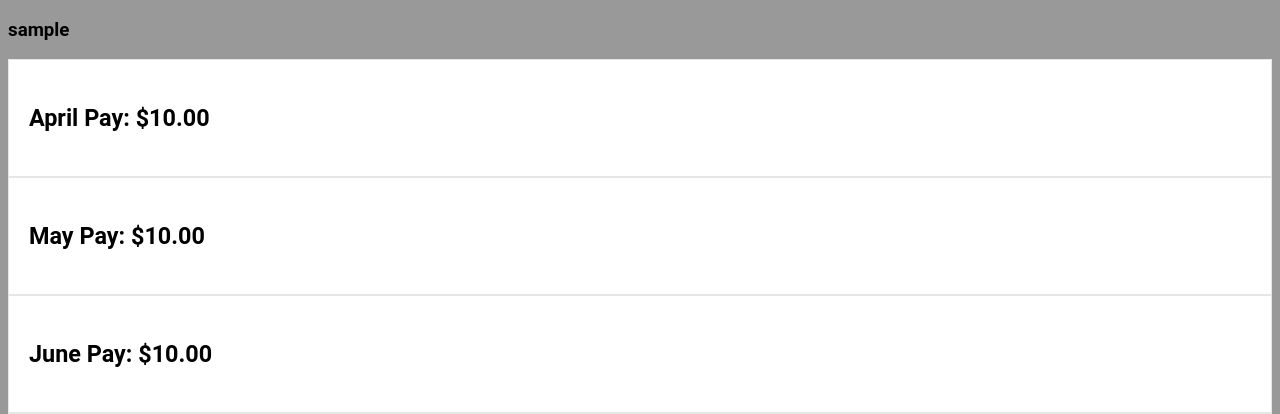
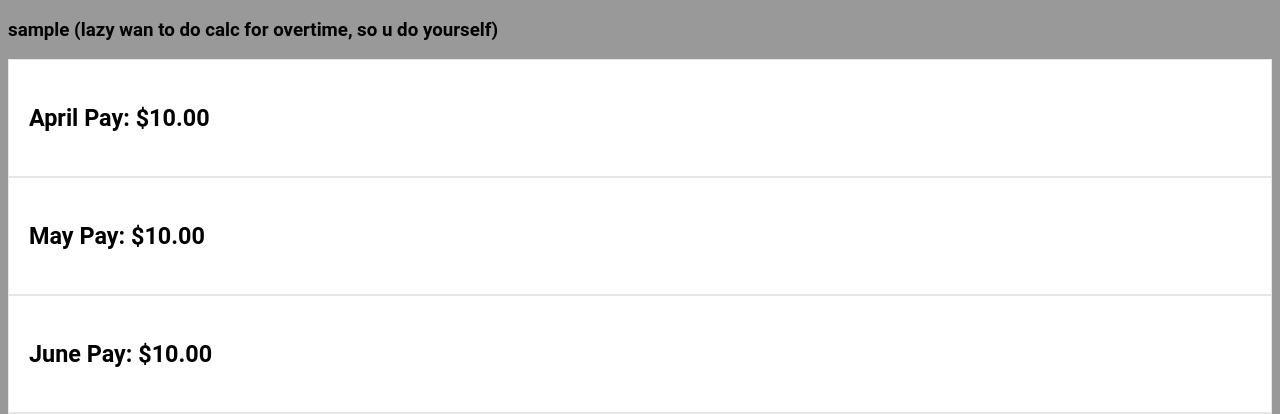
Before and after one commit to harithmdnoor/flaskTest, a Flask app: template templates/hello_there.html in a window 1280 px wide. Shown: the top 414 px of the page. Run offline with Flask 2, Linux system fonts and the light colour scheme; the template is opened without the code that fills it: most values are stand-ins (such as "Sample title", 1, 10 or a date in 2020).

Commit message:
Update hello_there.html

```diff
--- a/templates/hello_there.html
+++ b/templates/hello_there.html
@@ -7,7 +7,7 @@
         <link rel="stylesheet" href="{{ url_for('static', filename='styles/styles.css') }}">
     </head>
     <body>
-        <h3>{{data.username}}</h3>
+        <h3>{{data.username}} (lazy wan to do calc for overtime, so u do yourself)</h3>
         <ul>
             <li>
                 <span><h3>April Pay: ${{'%0.2f'|format(data.aprilPay|float)}}</h3></span>
```
